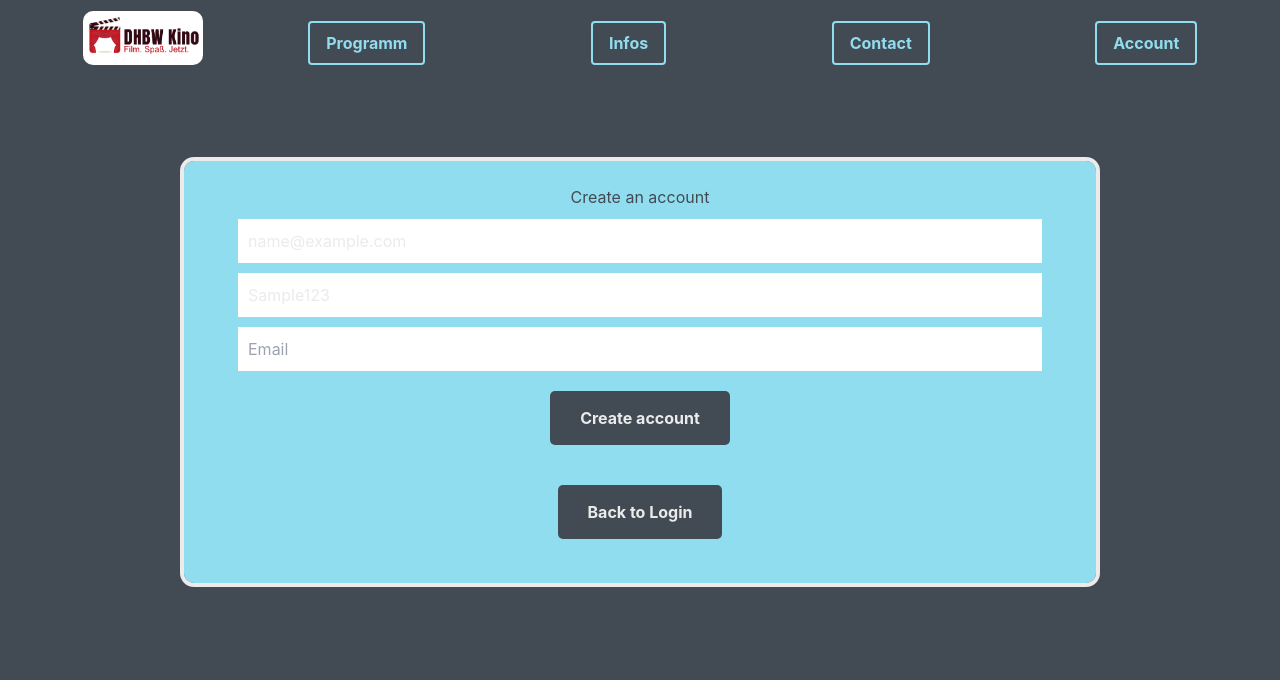
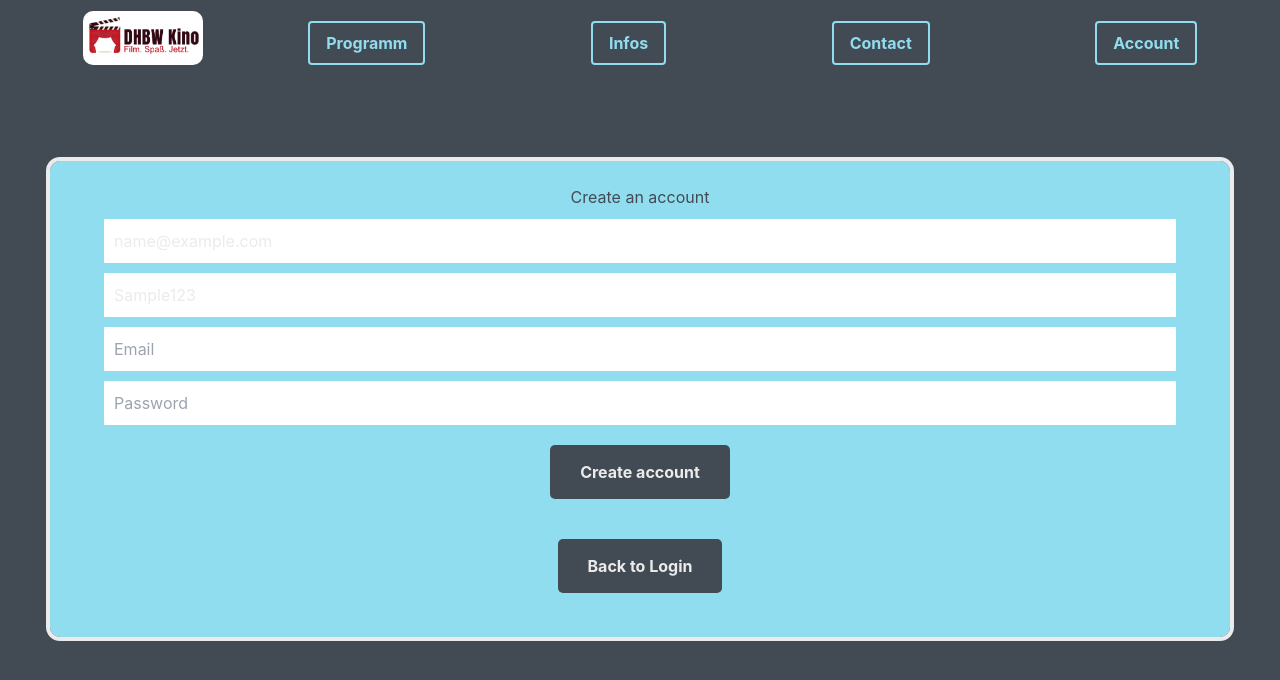
Before and after one commit to rickertmar/KinoticketFrontend, a Next.js app in the folder nextjs-blog/: page /logInPage in a window 1280 px wide. Both pictures are taken after typing "name@example.com", "Sample123" into the empty fields and a click on the button "Create an account". Shown: the top 680 px of the page. Built offline with nearby package versions, Linux system fonts and the light colour scheme.

Commit message:
Update password logInPage.js

```diff
--- a/nextjs-blog/pages/logInPage.js
+++ b/nextjs-blog/pages/logInPage.js
@@ -30,6 +30,7 @@ function logIn() {
               <input className={styles.inputField} type="text" placeholder="First Name" required />
               <input className={styles.inputField} type="text" placeholder="Last Name" required />
               <input className={styles.inputField} type="email" placeholder="Email" required />
+              <input className={styles.inputField} type="password" placeholder="Password" required />
               <div className={styles.buttonContainer}>
                 <button type="submit" className={styles.sendButtonLogIn}>Create account</button>
               </div>
```
